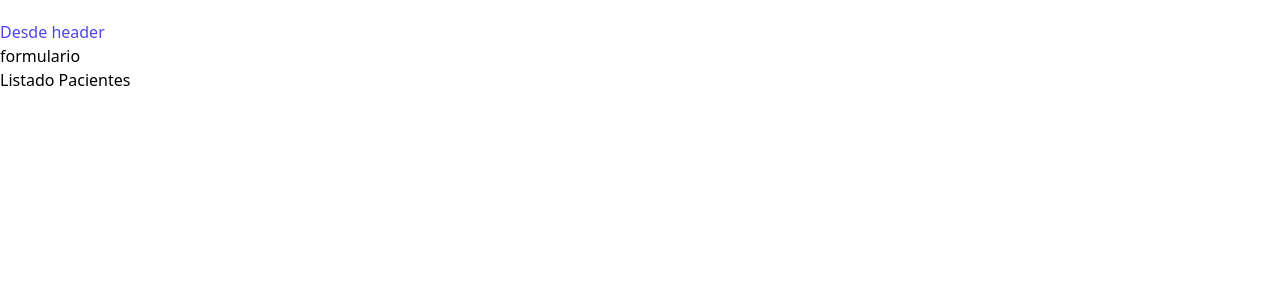
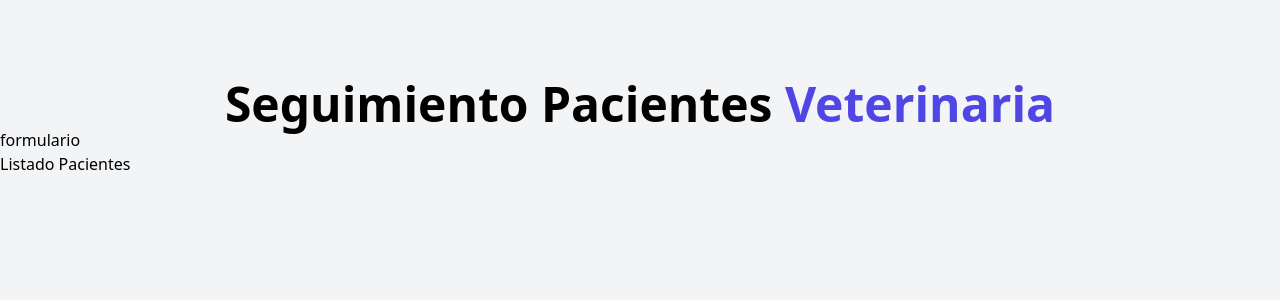
Before and after one commit to caaz160782/citasPacientes, a React (Vite) app: page / in a window 1280 px wide. Shown: the top 300 px of the page. Built offline with nearby package versions, Linux system fonts and the light colour scheme.

Commit message:
config header css

```diff
--- a/index.html
+++ b/index.html
@@ -6,7 +6,7 @@
     <meta name="viewport" content="width=device-width, initial-scale=1.0" />
     <title>Citas React</title>
   </head>
-  <body>
+  <body class="bg-gray-100 h-screen">
     <div id="root"></div>
     <script type="module" src="/src/main.jsx"></script>
   </body>
--- a/src/App.jsx
+++ b/src/App.jsx
@@ -4,11 +4,11 @@
 
 function App() {
   return (
-  <>
+  <div className="container mx-auto mt-20">
     <Header/>
     <Formulario/>
     <ListadoPacientes/>
-  </>
+  </div>
   )
 }
 
--- a/src/components/Header.jsx
+++ b/src/components/Header.jsx
@@ -2,9 +2,11 @@
 
 const Header = () => {
   return (
-    <header className='grid'>
-      <h1 className="text-indigo-600 mt-5">Desde header</h1>
-    </header>
+     <h1 className="font-black text-5xl text-center mx-auto md:w-2/3">
+          Seguimiento Pacientes {''}
+         <span className="text-indigo-600">Veterinaria</span>
+     </h1>
+
   )
 }
 export default Header
```
